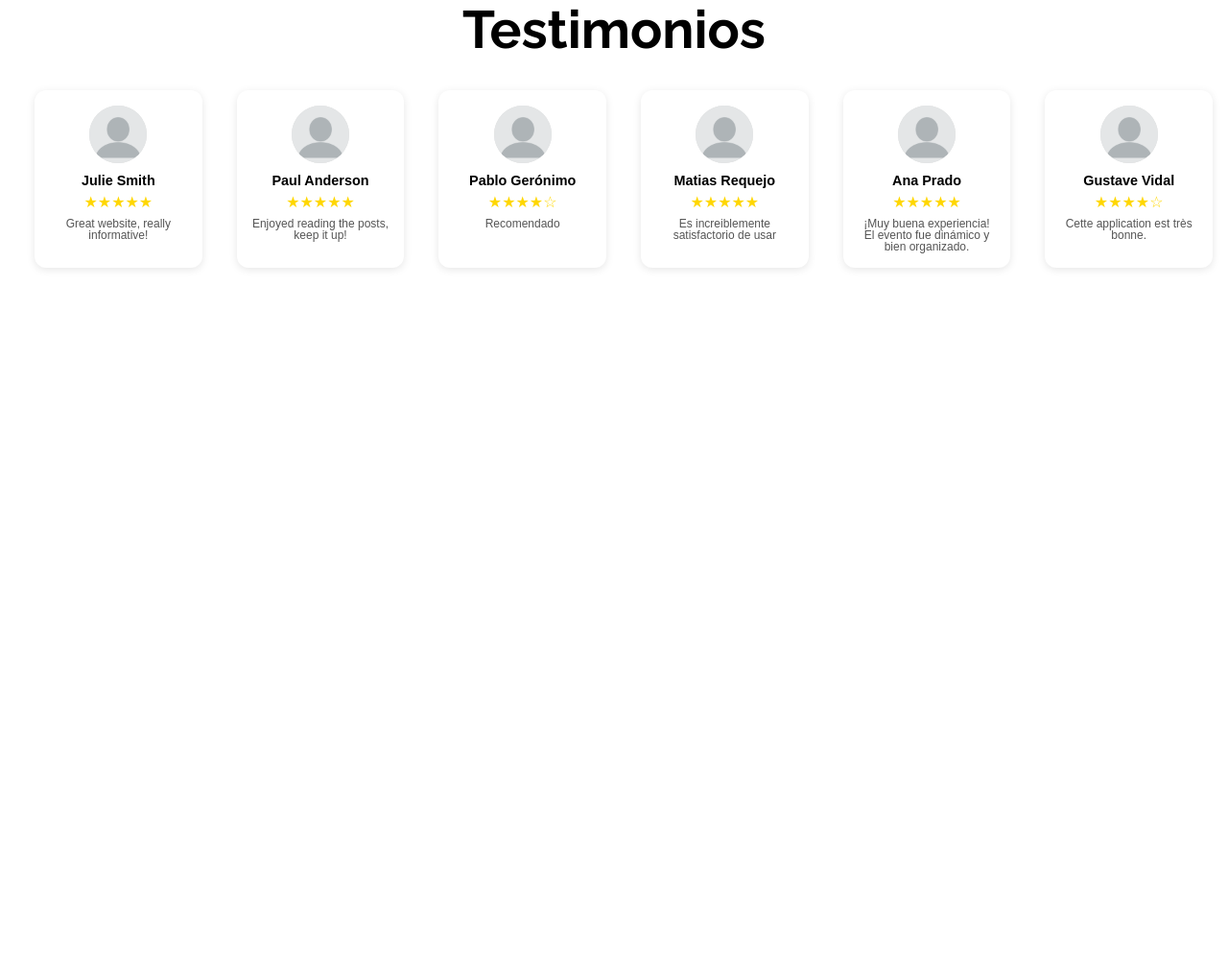
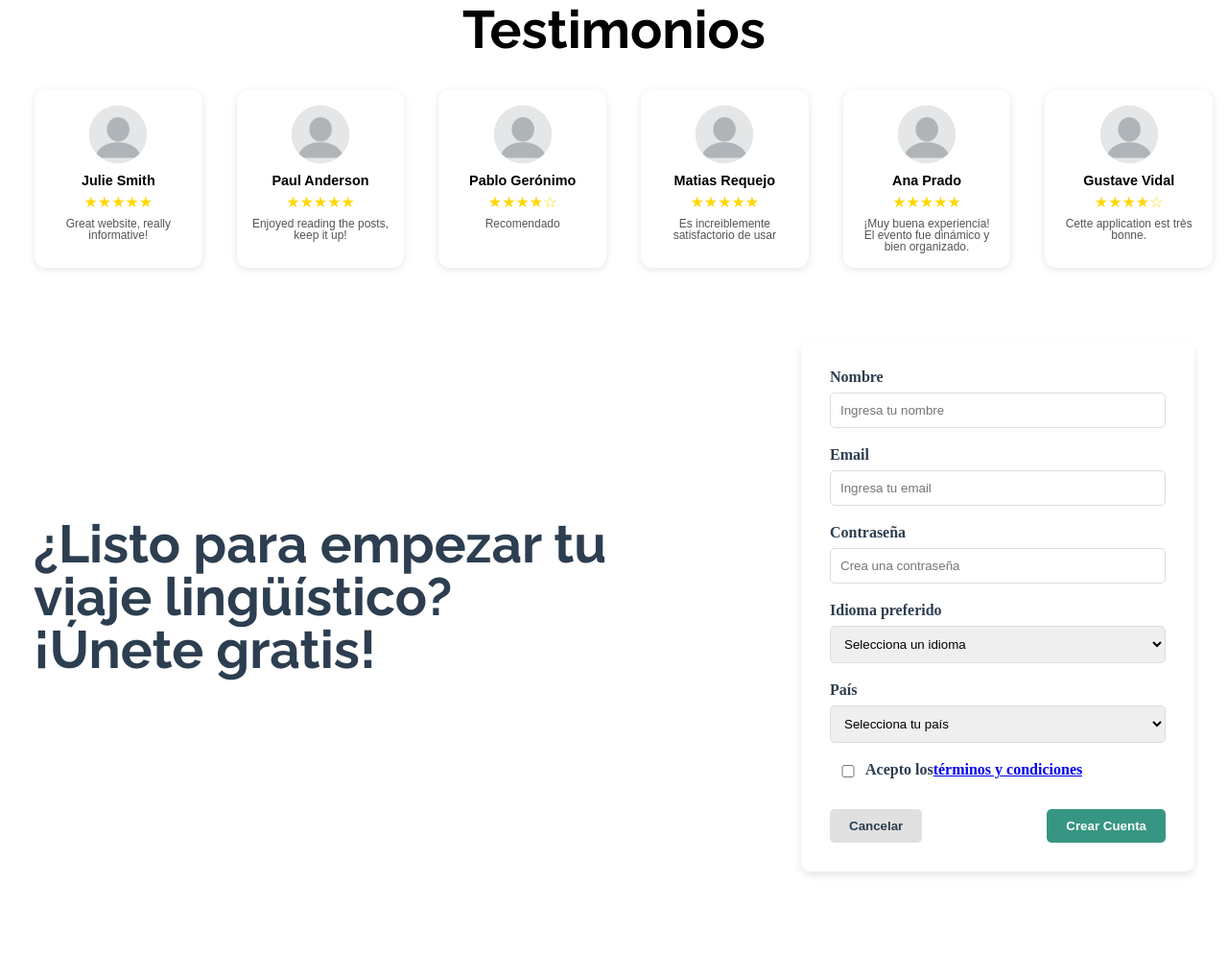
Before and after one commit to Glottia-IHC-y-Tecnologia-Moviles/Glottia, a plain HTML site: page public/index.html in a window 1280 px wide. Shown: the part 2177-3172 px from the top of the page at 96% size. Before the commit the page ends 2492 px from the top, so only its background shows below. Drawn offline with Linux system fonts and the light colour scheme; a web font is replaced by a local one.

Commit message:
Add Register Section

```diff
--- a/public/assets/styles/styles.css
+++ b/public/assets/styles/styles.css
@@ -333,3 +333,123 @@
     display: flex;
     justify-content: center;
 }
+
+/*Registro*/
+
+
+.Register-Section {
+    padding: 40px 20px;
+    margin-top: 0px;
+    height: 600px;
+    width: auto;
+}
+
+.Container-Registro {
+    width: 500px;
+    margin: 0 auto;
+    height: 400px;
+    background-color: #ffffff;
+    padding: 10px;
+    border-radius: 10px;
+    border-color:#000000;
+    display: flex;
+    align-items: center;
+
+}
+
+.Container-Registro legend {
+    margin-left: 90px;
+}
+/* Elementos de los formularios */
+
+.form-wrapper {
+    display: flex;
+    justify-content: center;
+    align-items: center;
+    gap: 200px;
+    flex-wrap: wrap;
+    text-align: left;
+}
+
+.register-title {
+    max-width: 600px;
+    font-size: 22px;
+    color: #2c3e50;
+}
+
+.form-container {
+    background-color: white;
+    border-radius: 10px;
+    box-shadow: 0 4px 8px rgba(0, 0, 0, 0.1);
+    width: 350px;
+    padding: 30px;
+}
+
+.form-wrapper h2 {
+    padding-bottom: 20px;
+    font-family:"Raleway", sans-serif;
+    font-weight: bold;
+    font-size: 55px;
+}
+
+.form-group {
+    margin-bottom: 20px;
+    text-align: left;
+
+}
+
+.form-container label {
+    display: block;
+    font-weight: bold;
+    margin-bottom: 8px;
+    color: #2c3e50;
+}
+
+.form-container input {
+    width: 100%;
+    padding: 10px;
+    border: 1px solid #ddd;
+    border-radius: 5px;
+    box-sizing: border-box;
+}
+
+.form-container select{
+    width: 100%;
+    padding: 10px;
+    border: 1px solid #ddd;
+    border-radius: 5px;
+    box-sizing: border-box;
+}
+.button-group {
+    display: flex;
+    justify-content: space-between;
+    margin-top: 30px;
+}
+
+.form-group-check label{
+    display: flex;
+}
+.form-group-check input{
+    width: 30px;
+}
+
+.btn {
+    padding: 10px 20px;
+    border: none;
+    border-radius: 5px;
+    cursor: pointer;
+    font-weight: bold;
+}
+
+.btn-cancel {
+    background-color: #e0e0e0;
+    color: #2c3e50;
+}
+
+.btn-submit {
+    background-color: #379683;
+    color: white;
+}
+.btn:hover {
+    opacity: 0.9;
+}
--- a/public/index.html
+++ b/public/index.html
@@ -178,5 +178,66 @@
     </div>
 
 </section>
+
+<section class="Register-Section" id="Register-Section">
+    <div id="Registro">
+        <div class="form-wrapper">
+            <h2 class="register-title">¿Listo para empezar tu viaje lingüístico? ¡Únete gratis!</h2>
+
+            <div class="form-container">
+                <form>
+                    <div class="form-group">
+                        <label for="nombre">Nombre</label>
+                        <input type="text" id="nombre" placeholder="Ingresa tu nombre">
+                    </div>
+
+                    <div class="form-group">
+                        <label for="email">Email</label>
+                        <input type="email" id="email" placeholder="Ingresa tu email">
+                    </div>
+
+                    <div class="form-group">
+                        <label for="contrasena">Contraseña</label>
+                        <input type="password" id="contrasena" placeholder="Crea una contraseña">
+                    </div>
+
+                    <div class="form-group">
+                        <label for="idioma"> Idioma preferido</label>
+                        <select id="idioma">
+                            <option value="">Selecciona un idioma</option>
+                            <option value="es">Español</option>
+                            <option value="en">Inglés</option>
+                            <option value="fr">Francés</option>
+                            <option value="de">Alemán</option>
+                            <option value="it">Italiano</option>
+                        </select>
+                    </div>
+                    <div class="form-group">
+                        <label for="pais">País</label>
+                        <select id="pais">
+                            <option value="">Selecciona tu país</option>
+                            <option value="AR">Argentina</option>
+                            <option value="CO">Colombia</option>
+                            <option value="ES">España</option>
+                            <option value="MX">México</option>
+                            <option value="PE">Perú</option>
+                        </select>
+                    </div>
+
+                    <div class="form-group-check">
+                        <label>
+                            <input type="checkbox" id="terminos">Acepto los <a href="#"> términos y condiciones</a>
+                        </label>
+                    </div>
+
+                    <div class="button-group">
+                        <button type="button" class="btn btn-cancel">Cancelar</button>
+                        <button type="submit" class="btn btn-submit">Crear Cuenta</button>
+                    </div>
+                </form>
+            </div>
+        </div>
+    </div>
+</section>
 </body>
 </html>
```
